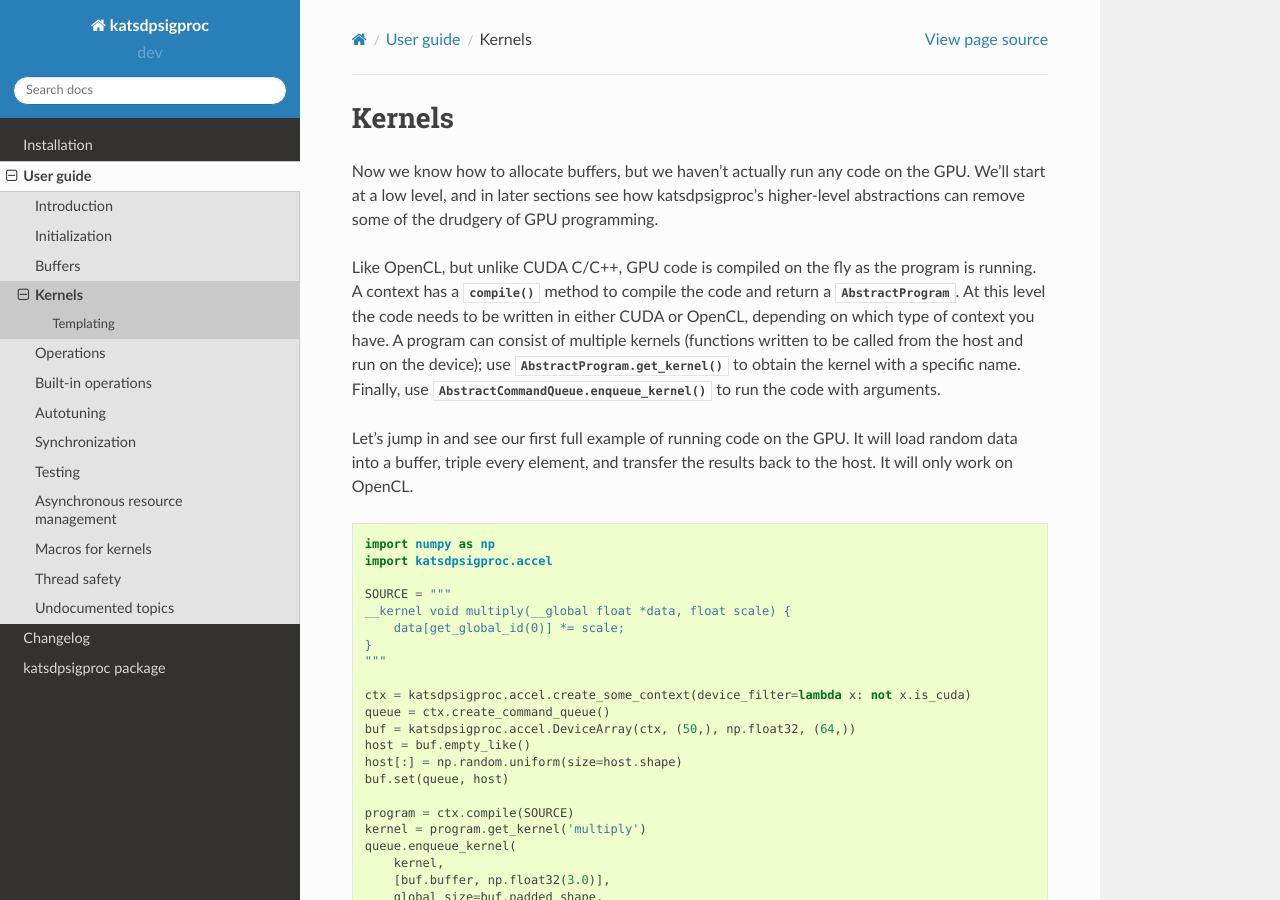
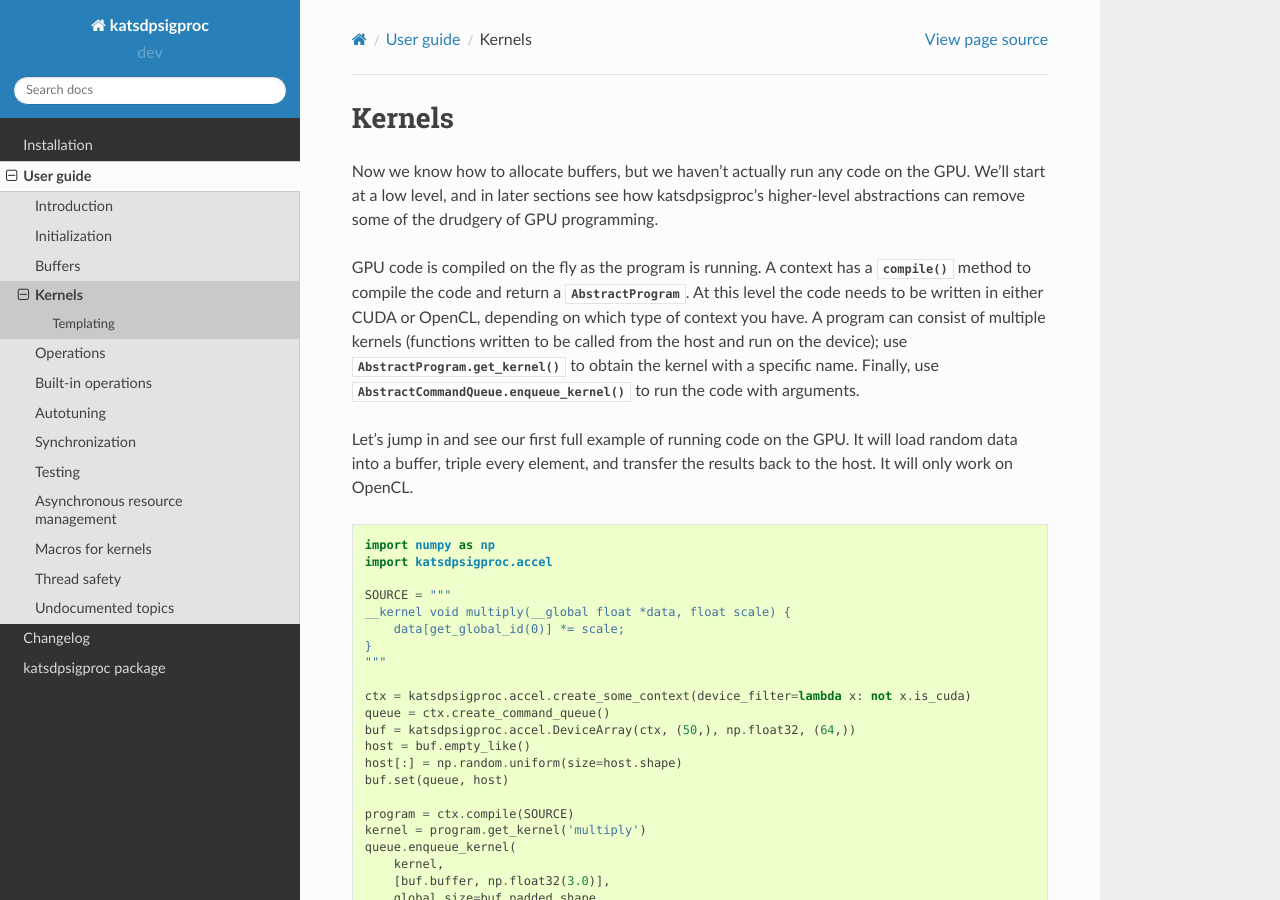
Before and after one commit to ska-sa/katsdpsigproc, a Sphinx documentation site: the page built from doc/user/kernels.rst, in a window 1280 px wide and 900 px high. Built offline with Sphinx 7.4.7 and the Read the Docs theme 2.0.0, drawn with Linux system fonts in a browser that asks for light colours.

Commit message:
Remove slightly inaccurate claim
CUDA C/C++ does technically support on-the-fly compilation - it's just
not the most common way to use it.

```diff
--- a/doc/user/kernels.rst
+++ b/doc/user/kernels.rst
@@ -5,7 +5,7 @@
 katsdpsigproc's higher-level abstractions can remove some of the drudgery of
 GPU programming.
 
-Like OpenCL, but unlike CUDA C/C++, GPU code is compiled on the fly as the
+GPU code is compiled on the fly as the
 program is running. A context has a :meth:`~.AbstractContext.compile` method to
 compile the code and return a :class:`.AbstractProgram`. At this level the
 code needs to be written in either CUDA or OpenCL, depending on which type of
```
